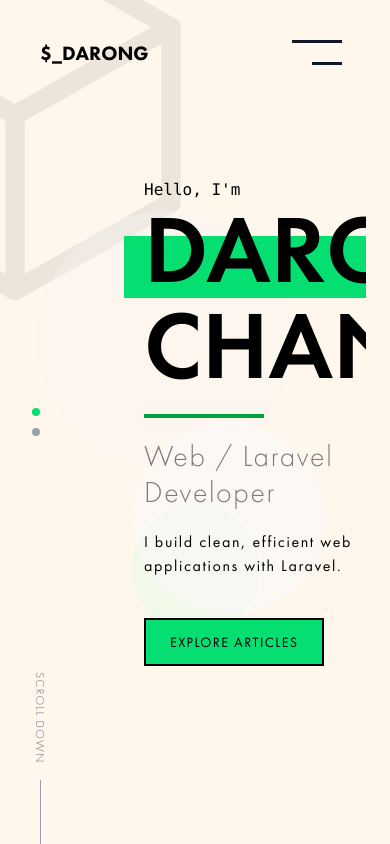
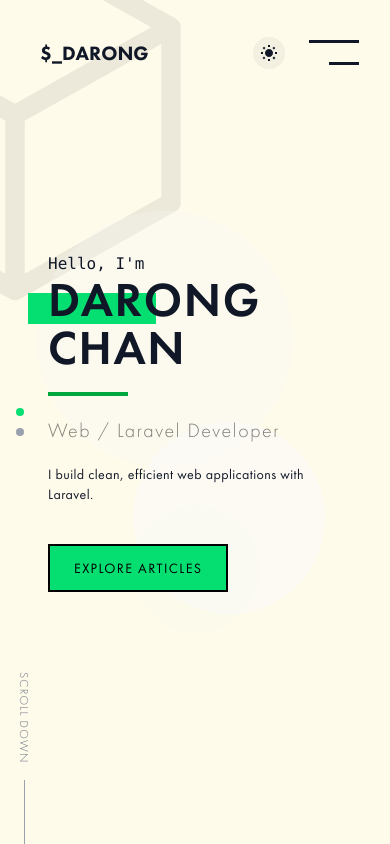
Before and after one commit to ChanDarong/darong-portfolio, a Vue app: page / in a window 390 px wide. Built offline with nearby package versions, Linux system fonts and the light colour scheme; some icons are missing.

Commit message:
Implement dark mode toggle

```diff
--- a/src/App.vue
+++ b/src/App.vue
@@ -1,5 +1,5 @@
 <template>
-  <div class="min-h-screen">
+  <div class="min-h-screen bg-amber-50 dark:bg-gray-900 text-gray-900 dark:text-gray-100 flex flex-col transition-all duration-500">
     <!-- Navigation Header -->
     <Header/>
 
@@ -10,9 +10,9 @@
     <!-- Background Decorative Elements -->
     <div class="fixed inset-0 pointer-events-none overflow-hidden z-0">
       <img src="../public/images/cube.svg"  alt="cube background" class="absolute -top-20 -left-45 w-130 object-cover opacity-8" />
-      <div class="absolute top-1/4 right-1/4 w-64 h-64 bg-gray-100 rounded-full opacity-30 transform rotate-12"></div>
-      <div class="absolute bottom-1/4 right-1/3 w-32 h-32 bg-green-100 rounded-full opacity-40"></div>
-      <div class="absolute top-1/2 right-1/6 w-48 h-48 bg-gray-50 rounded-full opacity-50"></div>
+      <div class="absolute top-1/4 right-1/4 w-64 h-64 bg-gray-100 dark:bg-gray-500/20 rounded-full opacity-30 transform rotate-12"></div>
+      <div class="absolute bottom-1/4 right-1/3 w-32 h-32 bg-green-100/25 dark:bg-green-600 rounded-full opacity-40"></div>
+      <div class="absolute top-1/2 right-1/6 w-48 h-48 bg-gray-50 dark:bg-green-400/20 rounded-full opacity-50"></div>
     </div>
   </div>
 </template>
--- a/src/assets/main.css
+++ b/src/assets/main.css
@@ -1,4 +1,6 @@
 @import './base.css';
+
+@custom-variant dark (&:where(.dark, .dark *));
 
 /* Font Face Declarations */
 @font-face {
--- a/src/components/Header.vue
+++ b/src/components/Header.vue
@@ -2,7 +2,7 @@
   <header class="w-full px-10 py-8 lg:px-10 z-50 fixed top-0">
     <nav class="flex items-center justify-between">
       <!-- Logo -->
-      <router-link to="/" class="text-xl font-bold text-black">
+      <router-link to="/" class="text-xl font-bold">
         $_DARONG
       </router-link>
 
@@ -18,11 +18,14 @@
           <Icon icon="mdi:github" width="20" height="20" />
         </a>
 
+        <!-- Theme toggle -->
+        <ThemeToggle />
+
         <!-- Menu toggle button -->
         <button @click="toggleMenu" class="p-2 cursor-pointer" aria-label="Toggle Menu">
           <div class="menu-toggler text-right h-[25px] flex flex-col justify-between group" :class="{ 'menu-opened': isMenuOpen}">
-            <div class="w-[50px] h-[3px] bg-gray-900 transition-all"></div>
-            <div class="w-[30px] h-[3px] bg-gray-900 ml-auto transition-all"></div>
+            <div class="w-[50px] h-[3px] bg-gray-900 dark:bg-white transition-all"></div>
+            <div class="w-[30px] h-[3px] bg-gray-900 dark:bg-white ml-auto transition-all"></div>
           </div>
         </button>
       </div>
@@ -32,7 +35,7 @@
   <!-- Offcanvas -->
   <Transition name="offcanvas" @after-enter="animateMenuItems">
     <div v-if="isMenuOpen" class="fixed inset-0 bg-gray-800/50 z-40 h-full transition-all" @click="closeMenu">
-      <div class="absolute top-0 right-0 bg-green-500 px-10 py-8 lg:px-10 h-full w-full transition-all duration-700 ease-out" @click.stop>
+      <div class="absolute top-0 right-0 bg-green-500 dark:bg-green-900 px-10 py-8 lg:px-10 h-full w-full transition-all duration-700 ease-out" @click.stop>
         <ul class="relative top-[50%] -translate-y-[50%] text-5xl">
           <li
             v-for="(item, index) in menuItems"
@@ -52,9 +55,11 @@
 <script setup>
 import { ref } from 'vue'
 import { Icon } from '@iconify/vue'
+import ThemeToggle from './ThemeToggle.vue'
 
 const isMenuOpen = ref(false)
 const showMenuItems = ref(false)
+const isDarkMode = ref(false)
 
 const menuItems = [
   { name: 'About', href: '#about' },
@@ -84,6 +89,7 @@ const animateMenuItems = () => {
     showMenuItems.value = true
   }, 50)
 }
+
 </script>
 
 <style scoped>
--- /dev/null
+++ b/src/components/ThemeToggle.vue
@@ -0,0 +1,50 @@
+<template>
+  <div>
+    <input
+      id="light-switch"
+      type="checkbox"
+      v-model="isDark"
+      class="light-switch sr-only"
+    />
+    <label
+      class="flex items-center justify-center cursor-pointer w-8 h-8 bg-gray-900/5 hover:bg-gray-900/10 dark:bg-slate-700 dark:hover:bg-slate-600/80 rounded-full"
+      for="light-switch"
+    >
+      <svg class="w-4 h-4 dark:hidden" width="16" height="16" xmlns="http://www.w3.org/2000/svg">
+        <path class="fill-current text-gray-900 dark:text-gray-100" d="M7 0h2v2H7V0Zm5.88 1.637 1.414 1.415-1.415 1.413-1.414-1.414 1.415-1.414ZM14 7h2v2h-2V7Zm-1.05 7.433-1.415-1.414 1.414-1.414 1.415 1.413-1.414 1.415ZM7 14h2v2H7v-2Zm-4.02.363L1.566 12.95l1.415-1.414 1.414 1.415-1.415 1.413ZM0 7h2v2H0V7Zm3.05-5.293L4.465 3.12 3.05 4.535 1.636 3.121 3.05 1.707Z" />
+        <path class="fill-current text-gray-900 dark:text-gray-100" d="M8 4C5.8 4 4 5.8 4 8s1.8 4 4 4 4-1.8 4-4-1.8-4-4-4Z" />
+      </svg>
+      <svg class="w-4 h-4 hidden dark:block" width="16" height="16" xmlns="http://www.w3.org/2000/svg">
+        <path class="fill-current text-gray-900 dark:text-gray-100" d="M6.2 2C3.2 2.8 1 5.6 1 8.9 1 12.8 4.2 16 8.1 16c3.3 0 6-2.2 6.9-5.2C9.7 12.2 4.8 7.3 6.2 2Z" />
+        <path class="fill-current text-gray-900 dark:text-gray-100" d="M12.5 6a.625.625 0 0 1-.625-.625 1.252 1.252 0 0 0-1.25-1.25.625.625 0 1 1 0-1.25 1.252 1.252 0 0 0 1.25-1.25.625.625 0 1 1 1.25 0c.001.69.56 1.249 1.25 1.25a.625.625 0 1 1 0 1.25c-.69.001-1.249.56-1.25 1.25A.625.625 0 0 1 12.5 6Z" />
+      </svg>
+      <span class="sr-only">Switch to light / dark version</span>
+    </label>
+  </div>
+</template>
+
+<script setup>
+import { ref, watch, onMounted } from 'vue'
+
+const isDark = ref(false)
+
+// Initialize theme from existing DOM state
+onMounted(() => {
+  // Check if dark class is already applied (from the script in index.html)
+  isDark.value = document.documentElement.classList.contains('dark')
+})
+
+// Watch for changes and update DOM + localStorage
+watch(isDark, updateTheme)
+
+function updateTheme() {
+  const html = document.documentElement
+  if (isDark.value) {
+    html.classList.add('dark')
+    localStorage.setItem('theme', 'dark')
+  } else {
+    html.classList.remove('dark')
+    localStorage.setItem('theme', 'light')
+  }
+}
+</script>
--- a/src/views/HomeView.vue
+++ b/src/views/HomeView.vue
@@ -27,7 +27,7 @@ const activateSection = (index) => {
   setTimeout(() => {
     sectionAnimations.value[index].active = true
     isScrolling.value = false
-  }, 100)
+  }, 50)
 }
 
 const handleWheel = (e) => {
@@ -63,7 +63,7 @@ const animatePageLoad = () => {
   setTimeout(() => {
     isPageLoaded.value = true
     sectionAnimations.value[0].active = true
-  }, 300) // 300ms delay for initial load
+  }, 200) // 300ms delay for initial load
 }
 
 onMounted(() => {
@@ -92,21 +92,15 @@ onUnmounted(() => {
   <div class="slideshow-container h-screen overflow-hidden relative">
     <!-- Loading Overlay -->
     <div
-
-      class="fixed inset-0 bg-green-400 z-[100] flex items-center justify-center transition-all ease-in-out duration-500"
+      class="fixed inset-0 bg-green-400 z-[100] dark:bg-green-900 flex items-center justify-center transition-all ease-in-out duration-500"
       :class="{
         'translate-y-[-100%] pointer-events-none': isPageLoaded,
       }"
-    >
-      <!-- <div class="text-center">
-        <div class="animate-spin rounded-full h-12 w-12 border-b-2 border-green-400 mx-auto mb-4"></div>
-        <p class="text-lg text-gray-600">Loading...</p>
-      </div> -->
-    </div>
+    ></div>
 
     <!-- Section Indicators - Center Left, only on first section -->
     <div
-      class="fixed top-1/2 -translate-y-1/2 left-8 z-50 flex flex-col space-y-3 transition-opacity duration-700 delay-2000"
+      class="fixed top-1/2 -translate-y-1/2 left-4 sm:left-8 z-50 flex flex-col space-y-3 transition-opacity duration-700 delay-1500"
       :class="{
         'opacity-100': isPageLoaded,
         'opacity-0': !isPageLoaded
@@ -131,17 +125,17 @@ onUnmounted(() => {
       :style="{ transform: `translateY(-${currentSection * 100}vh)` }"
     >
       <!-- Section 1: Hero -->
-      <section class="section h-screen flex items-center justify-start pl-30 relative">
-        <div class="w-full max-w-4xl">
+      <section class="section h-screen flex items-center justify-center px-6 md:px-20 relative">
+        <div class="w-full max-w-5xl">
           <!-- Hello Text -->
           <div
-            class="transition-all duration-700"
+            class="transition-all duration-500"
             :class="{
-              'opacity-100 translate-x-0 delay-500': sectionAnimations[0].active && isPageLoaded,
+              'opacity-100 translate-x-0 delay-300': sectionAnimations[0].active && isPageLoaded,
               'opacity-0 -translate-x-20': !sectionAnimations[0].active || !isPageLoaded
             }"
             :style="{
-              'transition-delay': isInitialLoad && sectionAnimations[0].active ? '500ms' : '100ms'
+              'transition-delay': isInitialLoad && sectionAnimations[0].active ? '300ms' : '50ms'
             }"
           >
             <code>Hello, I'm</code>
@@ -149,58 +143,58 @@ onUnmounted(() => {
 
           <!-- Main Name -->
           <div
-            class="hero-big-text transition-all duration-700"
+            class="hero-big-text transition-all duration-700 tracking-widest"
             :class="{
-              'opacity-100 translate-x-0 delay-700': sectionAnimations[0].active && isPageLoaded,
+              'opacity-100 translate-x-0 delay-300': sectionAnimations[0].active && isPageLoaded,
               'opacity-0 -translate-x-32': !sectionAnimations[0].active || !isPageLoaded
             }"
           >
-            <h1 class="uppercase text-8xl font-semibold w-fit relative">
+            <h1 class="uppercase text-5xl sm:text-7xl md:text-8xl font-semibold w-fit relative">
               <span class="relative z-2">Darong</span>
               <span
-                class="absolute bg-green-400 h-[65%] w-[60%] -left-5 bottom-0 transition-all duration-500"
+                class="absolute bg-green-400 dark:bg-green-600 h-[65%] w-[60%] -left-5 bottom-0 transition-all duration-500"
                 :class="{
                   'scale-100 opacity-100 delay-1000': sectionAnimations[0].active && isPageLoaded,
                   'scale-0 opacity-0': !sectionAnimations[0].active || !isPageLoaded
                 }"
               ></span>
             </h1>
-            <h1 class="uppercase text-8xl font-semibold">Chan</h1>
+            <h1 class="uppercase text-5xl sm:text-7xl md:text-8xl font-semibold">Chan</h1>
           </div>
 
           <!-- Separator Line -->
           <div
             class="separate-line my-3 transition-all duration-700"
             :class="{
-              'opacity-100 translate-x-0 delay-1200': sectionAnimations[0].active && isPageLoaded,
+              'opacity-100 translate-x-0 delay-1000': sectionAnimations[0].active && isPageLoaded,
               'opacity-0 -translate-x-16': !sectionAnimations[0].active || !isPageLoaded
             }"
           >
-            <div class="separate-line mt-5 mb-5 w-30 h-1 bg-green-600"></div>
+            <div class="separate-line mt-5 mb-5 w-20 md:w-30 h-1 bg-green-600"></div>
           </div>
 
           <!-- Secondary Text -->
           <div
             class="hero-secondary-text mt-3 tracking-widest transition-all duration-700"
             :class="{
-              'opacity-100 translate-x-0 delay-1400': sectionAnimations[0].active && isPageLoaded,
+              'opacity-100 translate-x-0 delay-700': sectionAnimations[0].active && isPageLoaded,
               'opacity-0 -translate-x-24': !sectionAnimations[0].active || !isPageLoaded
             }"
           >
-            <p class="text-3xl text-black/50 font-light">
+            <p class="text-xl sm:text-2xl md:text-3xl text-black/50 dark:text-white/50 font-light">
               Web / Laravel Developer
             </p>
           </div>
 
           <!-- Sub Text -->
           <div
-            class="hero-sub-text mt-5 tracking-widest transition-all duration-700"
+            class="hero-sub-text mt-5 tracking-wide transition-all duration-700"
             :class="{
-              'opacity-100 translate-x-0 delay-1600': sectionAnimations[0].active && isPageLoaded,
+              'opacity-100 translate-x-0 delay-700': sectionAnimations[0].active && isPageLoaded,
               'opacity-0 -translate-x-20': !sectionAnimations[0].active || !isPageLoaded
             }"
           >
-            <p>
+            <p class="text-sm sm:text-base">
               I build clean, efficient web applications with Laravel.
             </p>
           </div>
@@ -209,15 +203,15 @@ onUnmounted(() => {
           <div
             class="mt-10 transition-all duration-700"
             :class="{
-              'opacity-100 translate-x-0 delay-1800': sectionAnimations[0].active && isPageLoaded,
-              'opacity-0 -translate-x-16': !sectionAnimations[0].active || !isPageLoaded
+              'opacity-100 translate-y-0 delay-1000': sectionAnimations[0].active && isPageLoaded,
+              'opacity-0 translate-y-16': !sectionAnimations[0].active || !isPageLoaded
             }"
           >
             <a href="https://darong.vercel.app" target="_blank" class="inline-block">
               <div class="relative inline-block group focus:outline-none focus:ring cursor-pointer">
-                <span class="absolute inset-0 transition-transform translate-x-0 translate-y-0 group-hover:translate-y-1.5 group-hover:translate-x-1.5 bg-green-400">
+                <span class="absolute inset-0 transition-transform translate-x-0 translate-y-0 group-hover:translate-y-1.5 group-hover:translate-x-1.5 bg-green-400 dark:bg-green-600">
                 </span>
-                <span class="relative inline-block px-6 py-3 text-sm tracking-widest uppercase border-2 border-black text-black">
+                <span class="relative inline-block px-6 py-3 text-sm tracking-widest uppercase border-2 border-black text-black dark:border-gray-200">
                   Explore Articles
                 </span>
               </div>
@@ -249,8 +243,8 @@ onUnmounted(() => {
               'opacity-0 -translate-x-16': !sectionAnimations[1].active
             }"
           >
-            <div class="separate-line mt-5 mb-5 w-30 h-1 bg-black"></div>
-            <div class="separate-line mt-5 mb-5 w-30 h-1 bg-black relative left-15"></div>
+            <div class="separate-line mt-5 mb-5 w-30 h-1 bg-black dark:bg-white"></div>
+            <div class="separate-line mt-5 mb-5 w-30 h-1 bg-black dark:bg-white relative left-15"></div>
           </div>
 
           <!-- Secondary Text -->
@@ -261,7 +255,7 @@ onUnmounted(() => {
               'opacity-0 -translate-x-24': !sectionAnimations[1].active
             }"
           >
-            <p class="text-4xl text-black/50 font-light">
+            <p class="text-4xl text-black/50 dark:text-white/50 font-light">
               Passionate & Innovative
             </p>
           </div>
@@ -301,24 +295,22 @@ onUnmounted(() => {
       </section>
     </div>
 
-    <!-- Scroll Hint - Bottom Left with Vertical Text -->
+    <!-- Scroll Hint -->
     <div
-      class="fixed bottom-0 left-8 flex flex-col items-center text-gray-500 transition-all duration-700"
+      class="fixed bottom-0 left-4 sm:left-8 flex flex-col items-center text-gray-500 transition-all duration-700"
       :class="{
-        'translate-y-0 delay-2000': isPageLoaded && !isScrolling,
-        'translate-y-100 delay-0': isScrolling || sectionAnimations[1].active
+        'translate-y-0': isPageLoaded && !isScrolling,
+        'translate-y-100 delay-0': isScrolling || sectionAnimations[1]?.active
       }"
     >
-      <!-- Vertical Text "SCROLL DOWN" -->
-      <div class="writing-mode-vertical text-xs font-light tracking-widest mb-4" style="writing-mode: vertical-rl; text-orientation: mixed;">
+      <div class="text-xs font-light tracking-widest mb-4 transform writing-mode-vertical dark:text-gray-200" style="writing-mode: vertical-rl; text-orientation: mixed;">
         SCROLL DOWN
       </div>
-
-      <!-- Vertical Line -->
-      <div class="w-px h-16 bg-gray-400"></div>
+      <div class="w-px h-16 bg-gray-400 dark:bg-gray-200"></div>
     </div>
   </div>
 </template>
+
 
 <style scoped>
 .slideshow-container {
```
Also changed, not shown: index.html (+14 -1 lines).
